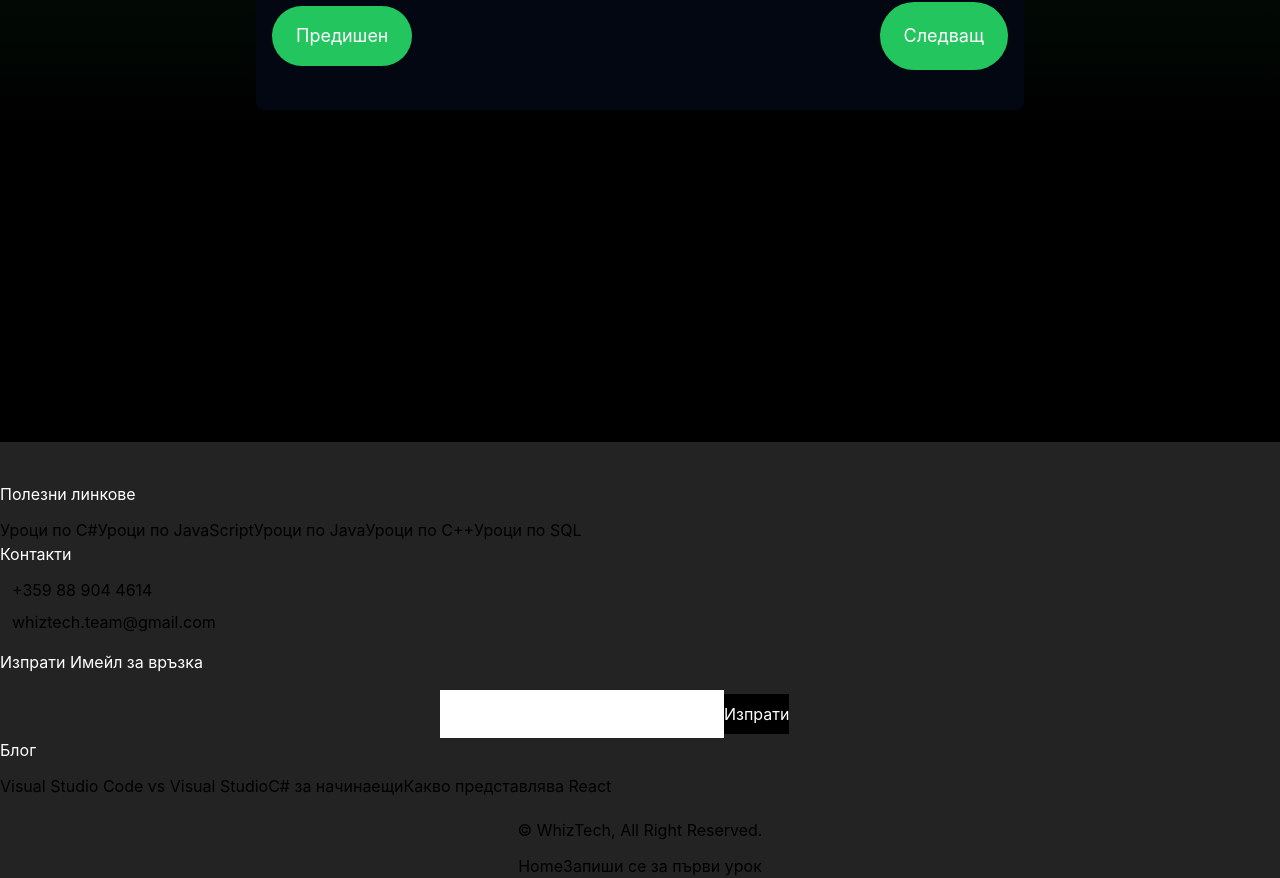
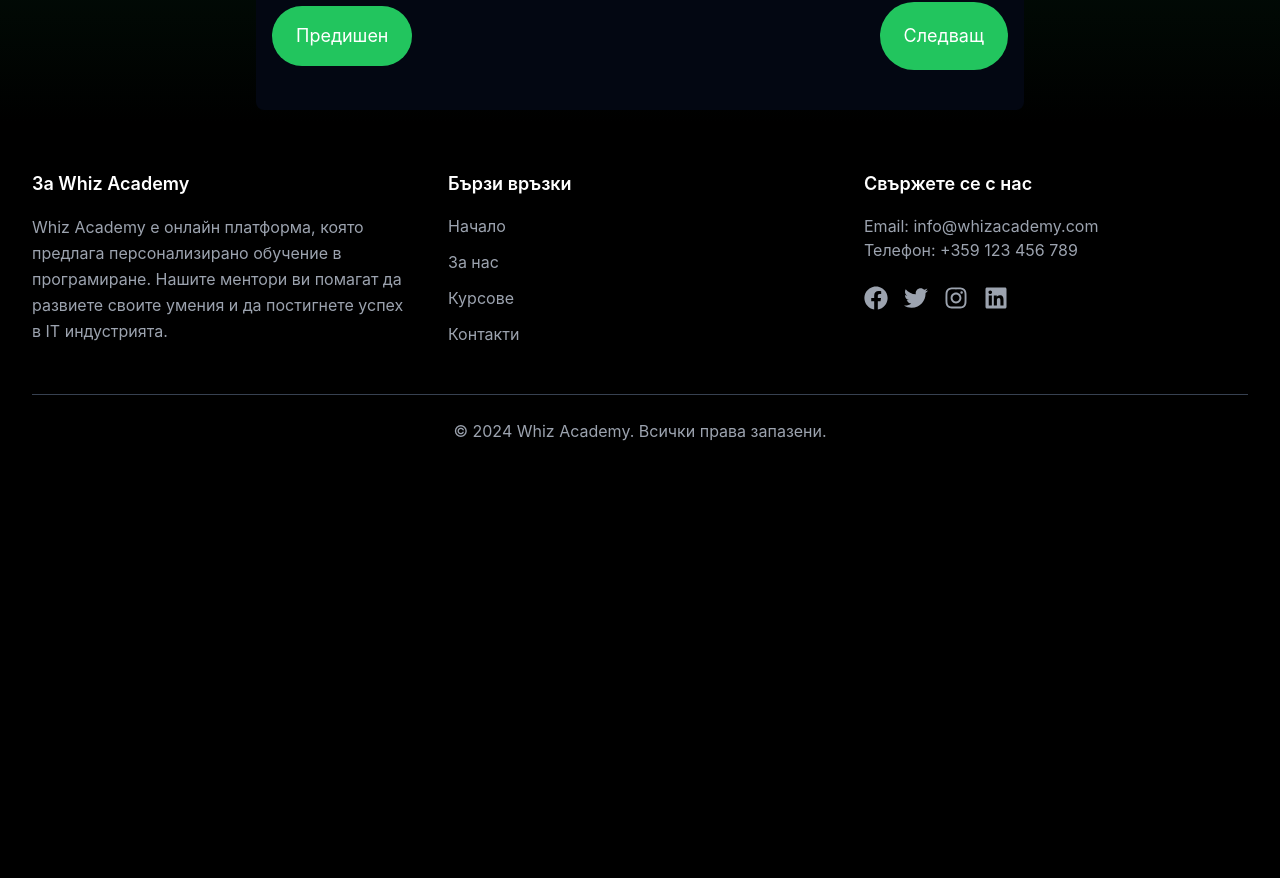
Before and after one commit to iwanlothbrok/Whiz-Academy-Website, a React (Create React App) app in the folder whiz-academy/: page / in a window 1280 px wide. Shown: the part 2000-2878 px from the top of the page. After the commit the page ends 2491 px from the top, so only its background shows below. Built offline with nearby package versions, Linux system fonts and the light colour scheme.

Commit message:
Update Footer.jsx

```diff
--- a/whiz-academy/src/components/layout/Footer.jsx
+++ b/whiz-academy/src/components/layout/Footer.jsx
@@ -1,74 +1,81 @@
-import React, { useState } from 'react';
-import { Link } from 'react-router-dom'
+import React from 'react';
+import { FaFacebook, FaTwitter, FaInstagram, FaLinkedin } from 'react-icons/fa';
+
 const Footer = () => {
-    function scrollToTop() {
-        window.scrollTo({
-            top: 0,
-            behavior: 'smooth', // Add smooth scrolling behavior for a smoother transition
-        });
-    }
-    const [email, setEmail] = useState(''); // Initialize email state with an empty string
+    return (
+        <footer className="bg-black text-white py-12">
+            <div className="max-w-7xl mx-auto px-4 sm:px-6 lg:px-8">
+                <div className="grid grid-cols-1 md:grid-cols-3 gap-8">
 
-    const handleButtonClick = () => {
-        setEmail('');
-    }
+                    {/* About Section */}
+                    <div>
+                        <h3 className="text-lg font-semibold mb-4">За Whiz Academy</h3>
+                        <p className="text-gray-400 leading-relaxed">
+                            Whiz Academy е онлайн платформа, която предлага персонализирано обучение в програмиране. Нашите ментори ви помагат да развиете своите умения и да постигнете успех в IT индустрията.
+                        </p>
+                    </div>
 
-    return (
+                    {/* Quick Links */}
+                    <div>
+                        <h3 className="text-lg font-semibold mb-4">Бързи връзки</h3>
+                        <ul className="space-y-3 text-gray-400">
+                            <li>
+                                <a href="/" className="hover:text-green-400 transition-colors">
+                                    Начало
+                                </a>
+                            </li>
+                            <li>
+                                <a href="/about" className="hover:text-green-400 transition-colors">
+                                    За нас
+                                </a>
+                            </li>
+                            <li>
+                                <a href="/courses" className="hover:text-green-400 transition-colors">
+                                    Курсове
+                                </a>
+                            </li>
+                            <li>
+                                <a href="/contact" className="hover:text-green-400 transition-colors">
+                                    Контакти
+                                </a>
+                            </li>
+                        </ul>
+                    </div>
 
-        <div className="container-fluid text-light footer pt-5 wow fadeIn mt-80" style={{ background: '#232323' }} data-wow-delay="0.1s">
-            <div className="container py-5">
-                <div className="row g-5">
-                    <div className="col-lg-3 col-md-6">
-                        <h4 className="text-white mb-3">Полезни линкове</h4>
-                        <Link className="btn btn-link" onClick={scrollToTop} to="/study/csharp">Уроци по C#</Link>
-                        <Link className="btn btn-link" onClick={scrollToTop} to="/study/javascript">Уроци по JavaScript</Link>
-                        <Link className="btn btn-link" onClick={scrollToTop} to="/study/java">Уроци по Java</Link>
-                        <Link className="btn btn-link" onClick={scrollToTop} to="/study/cplus">Уроци по C++</Link>
-                        <Link className="btn btn-link" onClick={scrollToTop} to="/study/sql">Уроци по SQL</Link>
-                    </div>
-                    <div className="col-lg-3 col-md-6">
-                        <h4 className="text-white mb-3">Контакти</h4>
-                        <p className="mb-2"><i className="fa fa-phone-alt me-3"></i>+359 88 904 4614</p>
-                        <p className="mb-2"><i className="fa fa-envelope me-3"></i>whiztech.team@gmail.com</p>
-                        <div className="d-flex pt-2">
-                            <a className="btn btn-outline-light btn-social" href="https://www.facebook.com/profile.php?id=61551909726471"><i className="fab fa-facebook-f"></i></a>
-                            <a className="btn btn-outline-light btn-social" href="https://www.instagram.com/whiztechlessons/?hl=en"><i className="fab fa-instagram"></i></a>
-                        </div>
-                    </div>
-                    <div className="col-lg-3 col-md-6">
-                        <h4 className="text-white mb-3">Изпрати Имейл за връзка</h4>
-                        <div className="position-relative mx-auto" style={{ maxWidth: '400px' }}>
+                    {/* Contact Section */}
+                    <div>
+                        <h3 className="text-lg font-semibold mb-4">Свържете се с нас</h3>
+                        <p className="text-gray-400">
+                            Email: info@whizacademy.com
+                        </p>
+                        <p className="text-gray-400">
+                            Телефон: +359 123 456 789
+                        </p>
 
-                            <input className="form-control border-0 w-100 py-3 ps-4 pe-5" type="text" value={email}
-                                onChange={(e) => setEmail(e.target.value)} />
-                            <button type="button" onClick={handleButtonClick} className="btn bg-black text-white py-2 position-absolute top-0 end-0 mt-2 me-2">Изпрати</button>
-                        </div>
-                    </div>
-                    <div className="col-lg-3 col-md-6">
-                        <h4 className="text-white mb-3">Блог</h4>
-                        <Link className="btn btn-link" onClick={scrollToTop} to="/blog/1">Visual Studio Code vs Visual Studio</Link>
-                        <Link className="btn btn-link" onClick={scrollToTop} to="/blog/3">C# за начинаещи</Link>
-                        <Link className="btn btn-link" onClick={scrollToTop} to="/blog/4">Какво представлява React</Link>
-                    </div>
-                </div>
-            </div>
-            <div className="container">
-                <div className="copyright">
-                    <div className="row">
-                        <div className="col-md-6 text-center text-md-start mb-3 mb-md-0">
-                            &copy; <a className="border-bottom" href="#">WhizTech</a>, All Right Reserved.
-                        </div>
-                        <div className="col-md-6 text-center text-md-end">
-                            <div className="footer-menu">
-                                <Link onClick={scrollToTop} to='/'>Home</Link>
-                                <Link onClick={scrollToTop} to='/calendar'>Запиши се за първи урок</Link>
-
-                            </div>
+                        {/* Social Media Icons */}
+                        <div className="flex space-x-4 mt-6">
+                            <a href="https://facebook.com" target="_blank" rel="noopener noreferrer" className="text-gray-400 hover:text-green-400 transition-colors">
+                                <FaFacebook size={24} />
+                            </a>
+                            <a href="https://twitter.com" target="_blank" rel="noopener noreferrer" className="text-gray-400 hover:text-green-400 transition-colors">
+                                <FaTwitter size={24} />
+                            </a>
+                            <a href="https://instagram.com" target="_blank" rel="noopener noreferrer" className="text-gray-400 hover:text-green-400 transition-colors">
+                                <FaInstagram size={24} />
+                            </a>
+                            <a href="https://linkedin.com" target="_blank" rel="noopener noreferrer" className="text-gray-400 hover:text-green-400 transition-colors">
+                                <FaLinkedin size={24} />
+                            </a>
                         </div>
                     </div>
                 </div>
+
+                {/* Footer Bottom */}
+                <div className="mt-12 border-t border-gray-700 pt-6 text-center text-gray-400">
+                    <p>&copy; {new Date().getFullYear()} Whiz Academy. Всички права запазени.</p>
+                </div>
             </div>
-        </div>
+        </footer>
     );
 };
 
```
